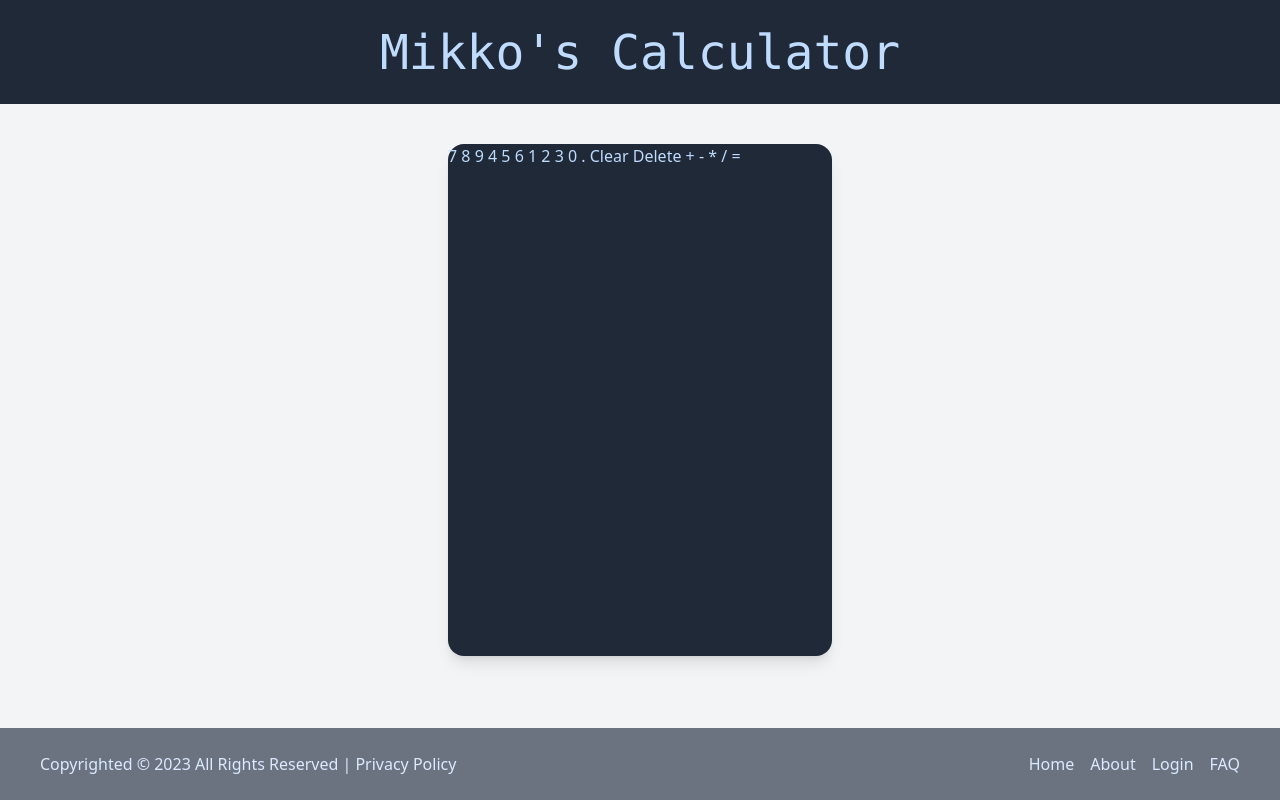
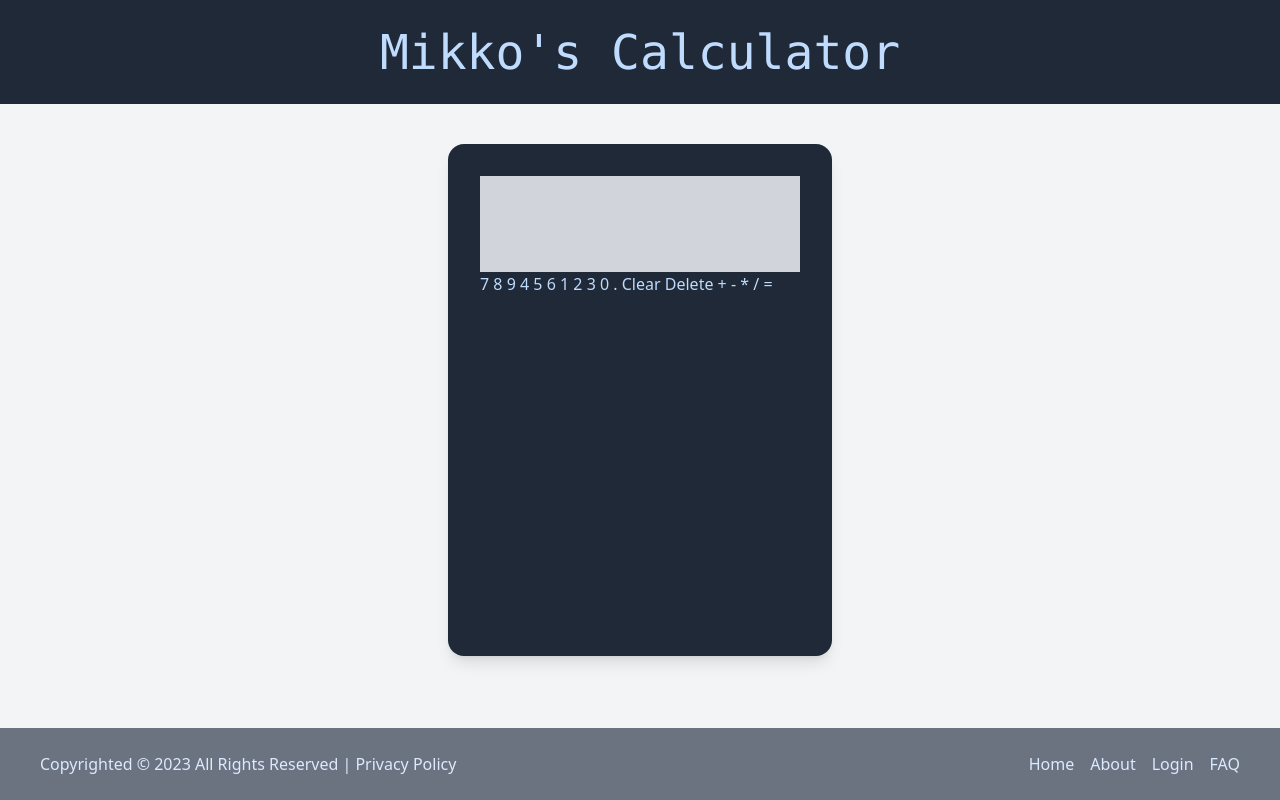
Before and after one commit to JohnMikko27/calculator, a website: page src/index.html in a window 1280 px wide. Drawn offline with Linux system fonts and the light colour scheme.

Commit message:
Add display container in calculator

```diff
--- a/src/index.html
+++ b/src/index.html
@@ -18,9 +18,10 @@
     <main class="flex justify-center grow">
       <div
         id="grid-container"
-        class="bg-gray-800 h-100 w-96 shadow-lg rounded-2xl"
+        class="bg-gray-800 h-100 w-96 shadow-lg rounded-2xl p-8 flex flex-col"
       >
-        <div id="display"></div>
+        <div class="bg-gray-300 h-5 w-full h-24" id="display"></div>
+        <div class="grow">
           <button class="">7</button>
           <button class="number eight">8</button>
           <button class="number nine">9</button>
@@ -40,6 +41,7 @@
           <button class="operator division">/</button>
           <button class="operator equals">=</button>
         </div>
+      </div>
     </main>
     <footer class="bg-gray-500 text-blue-100 py-6 flex justify-between px-10">
       <div>Copyrighted &#169; 2023 All Rights Reserved | Privacy Policy</div>
```
Also changed, not shown: public/styles.css. Lines whose indentation alone changed are shown as unchanged.
